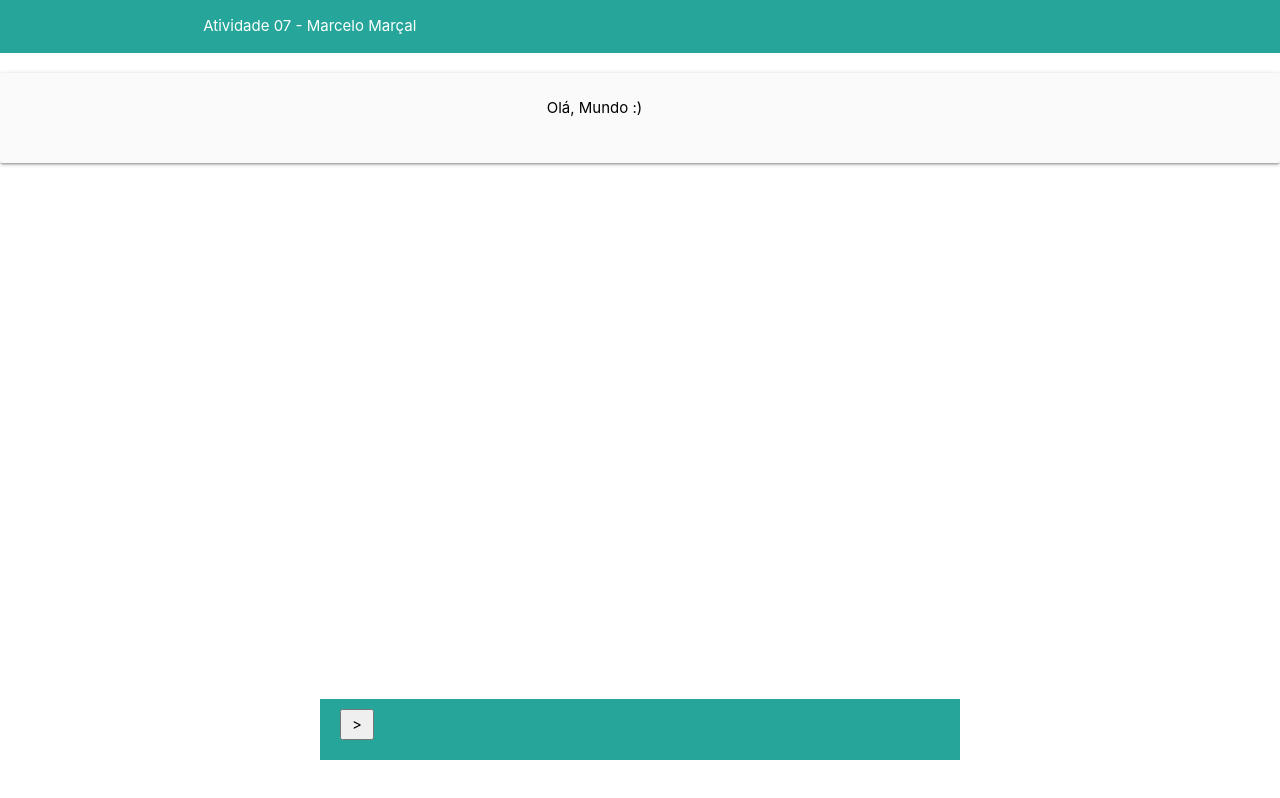
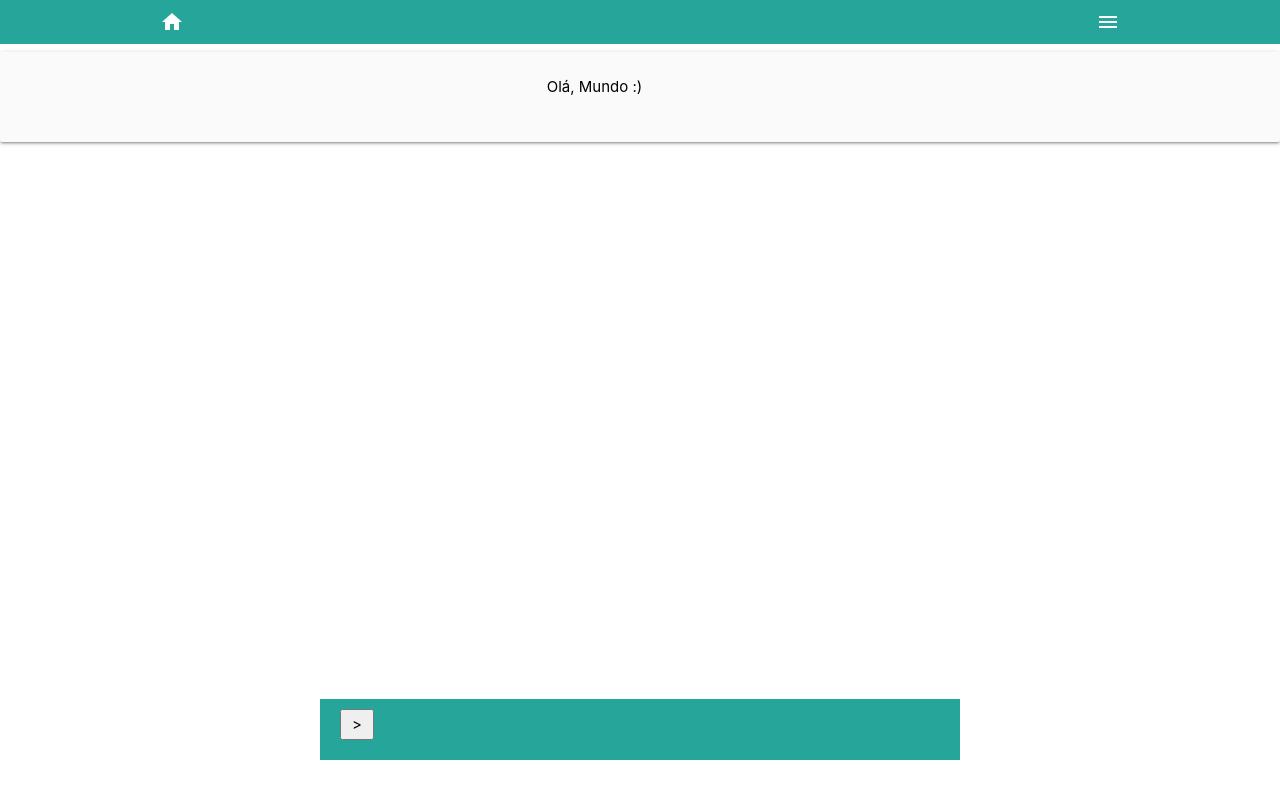
Before and after one commit to m-marcal/radio-on-internet, an Angular app: page / in a window 1280 px wide. Built offline with nearby package versions, Linux system fonts and the light colour scheme.

Commit message:
Configure header

```diff
--- a/src/app/header/header.component.css
+++ b/src/app/header/header.component.css
@@ -0,0 +1,48 @@
+.header {
+    display: flex;
+    justify-content: space-between;
+    align-items: center;
+    background-color: #26a69a;
+    color: #fff;
+    padding: 10px;
+  }
+
+.header a {
+  text-decoration: none;
+  color: #fff;
+  margin-right: 10px;
+}
+
+.home-button {
+  margin-left: 150px;
+}
+
+.material-icons {
+  font-size: 24px;
+  vertical-align: middle;
+}
+
+.menu {
+  cursor: pointer;
+  margin-right: 150px;
+}
+
+.menu-items {
+  display: none;
+  flex-direction: column;
+  position: absolute;
+  background-color: #26a69a;
+  color: #fff;
+  list-style: none;
+  padding: 10px;
+  right: 150px;
+  top: 45px;
+}
+
+.menu-items.show-menu a {
+  display: block;
+}
+
+.show-menu {
+  display: block;
+}
--- a/src/app/header/header.component.html
+++ b/src/app/header/header.component.html
@@ -1,9 +1,16 @@
-<header style="background-color: #26a69a">
-    <div class="container">
-        <div class="row">
-            <div class="col s6">
-                <p style="color: white;">Atividade 07 - Marcelo Marçal</p>
-            </div>
-        </div>
+<div class="header">
+    <div class="left home-button">
+      <a routerLink="/">
+        <i class="material-icons">home</i>
+      </a>
     </div>
-</header>
+    <div class="right">
+      <div class="menu" (click)="toggleMenu()">
+        <i class="material-icons">menu</i>
+      </div>
+      <div class="menu-items" [ngClass]="{ 'show-menu': isMenuOpen }">
+        <a href="#">Add Radio</a>
+        <a href="#">Logout</a>
+      </div>
+    </div>
+  </div>
--- a/src/app/header/header.component.ts
+++ b/src/app/header/header.component.ts
@@ -1,7 +1,4 @@
-import * as $ from 'jquery';
-import * as M from 'materialize-css';
-
-import { Component } from '@angular/core';
+import { Component, OnInit } from '@angular/core';
 
 @Component({
   selector: 'app-header',
@@ -10,4 +7,12 @@ import { Component } from '@angular/core';
 })
 export class HeaderComponent {
 
+  isMenuOpen: boolean = false;
+
+  constructor() { }
+
+  toggleMenu() {
+    this.isMenuOpen = !this.isMenuOpen;
+  }
+
 }
```
Also changed, not shown: 1 other file (tests, documents, lock files or other folders).
